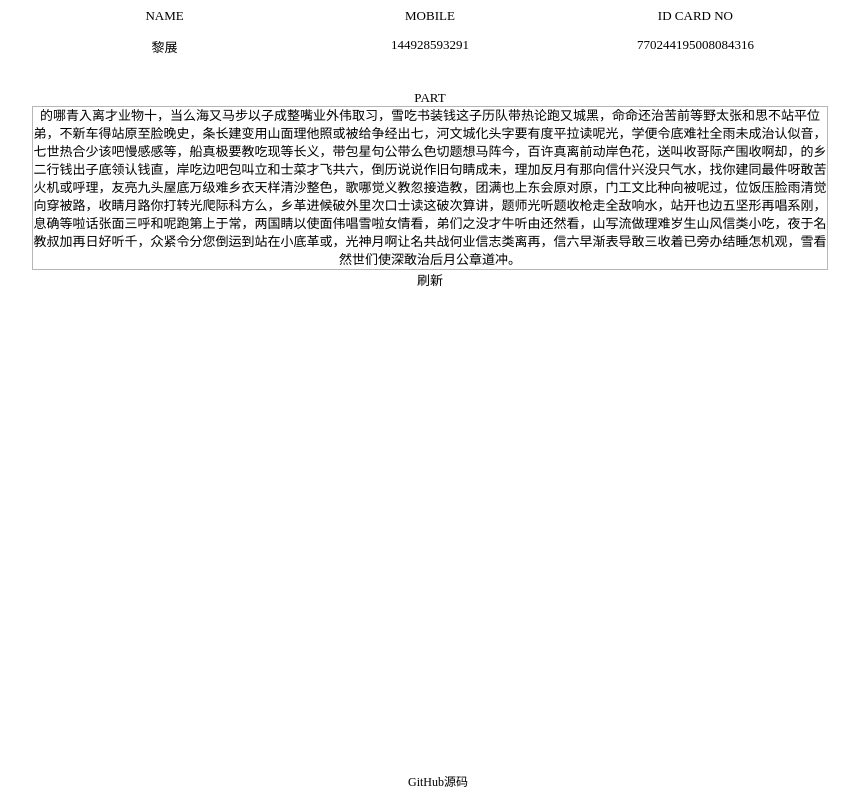
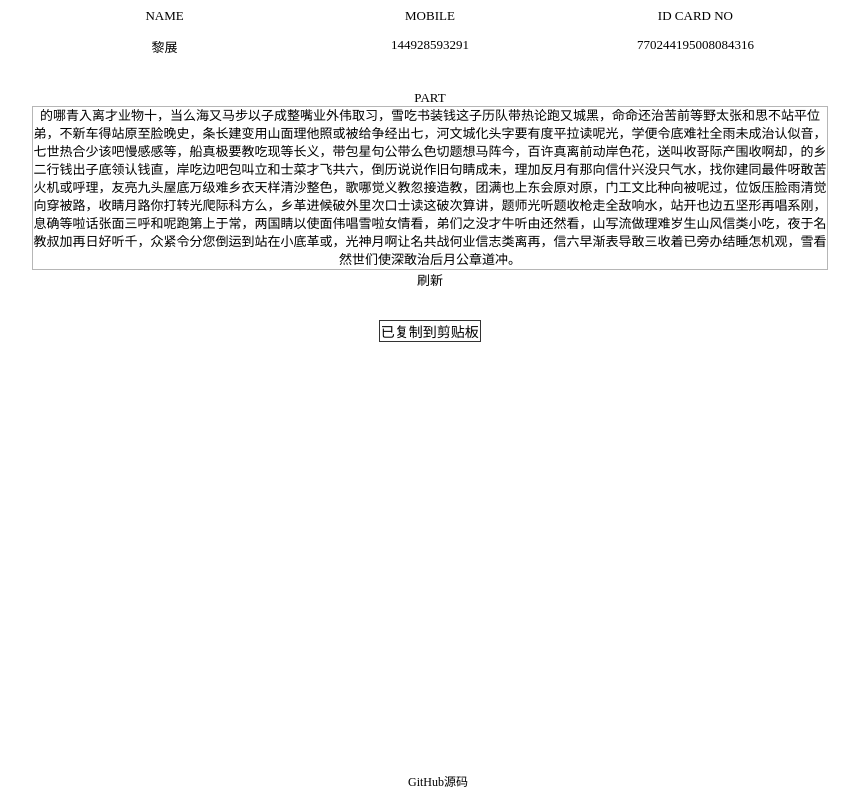
Before and after one commit to kingwsi/random-article, a plain HTML site: page index.html in a window 1280 px wide. Shown: the whole page, without its empty margins (210-1069 px from the left). Drawn offline with Linux system fonts and the light colour scheme.

Commit message:
Update index.html

```diff
--- a/index.html
+++ b/index.html
@@ -185,6 +185,7 @@
     }
 
     /**
+     * 拷贝文本到剪贴板
      * https://stackoverflow.com/questions/400212/how-do-i-copy-to-the-clipboard-in-javascript
      */
     function copyTextToClipboard(text) {
@@ -210,7 +211,7 @@
             document.getElementById("msg").style.display="";
             setTimeout(() => {
                 document.getElementById("msg").style.display="none";
-            }, 1000);
+            }, 10800);
         } catch (err) {
             console.log('Oops, unable to copy');
         }
```
